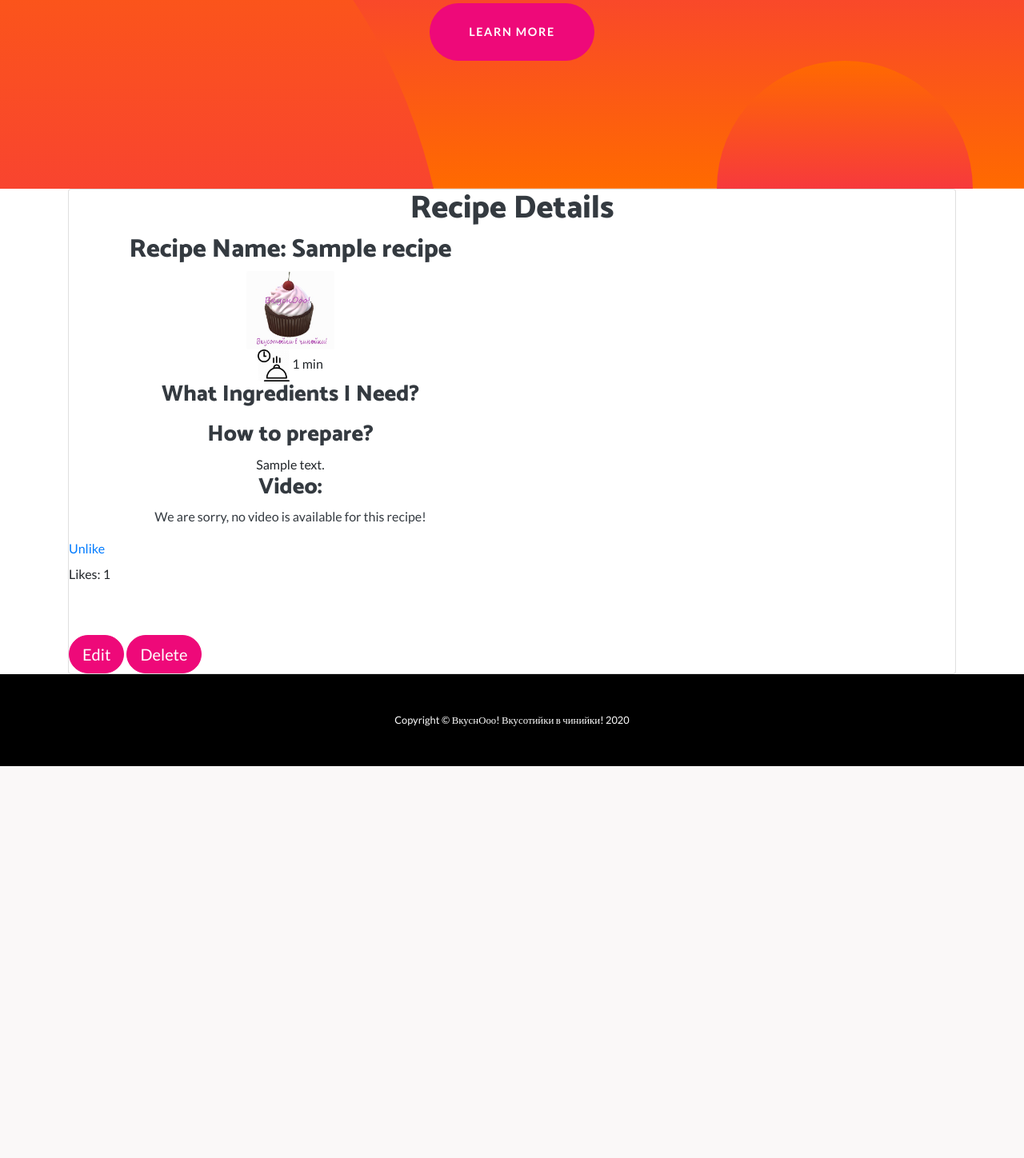
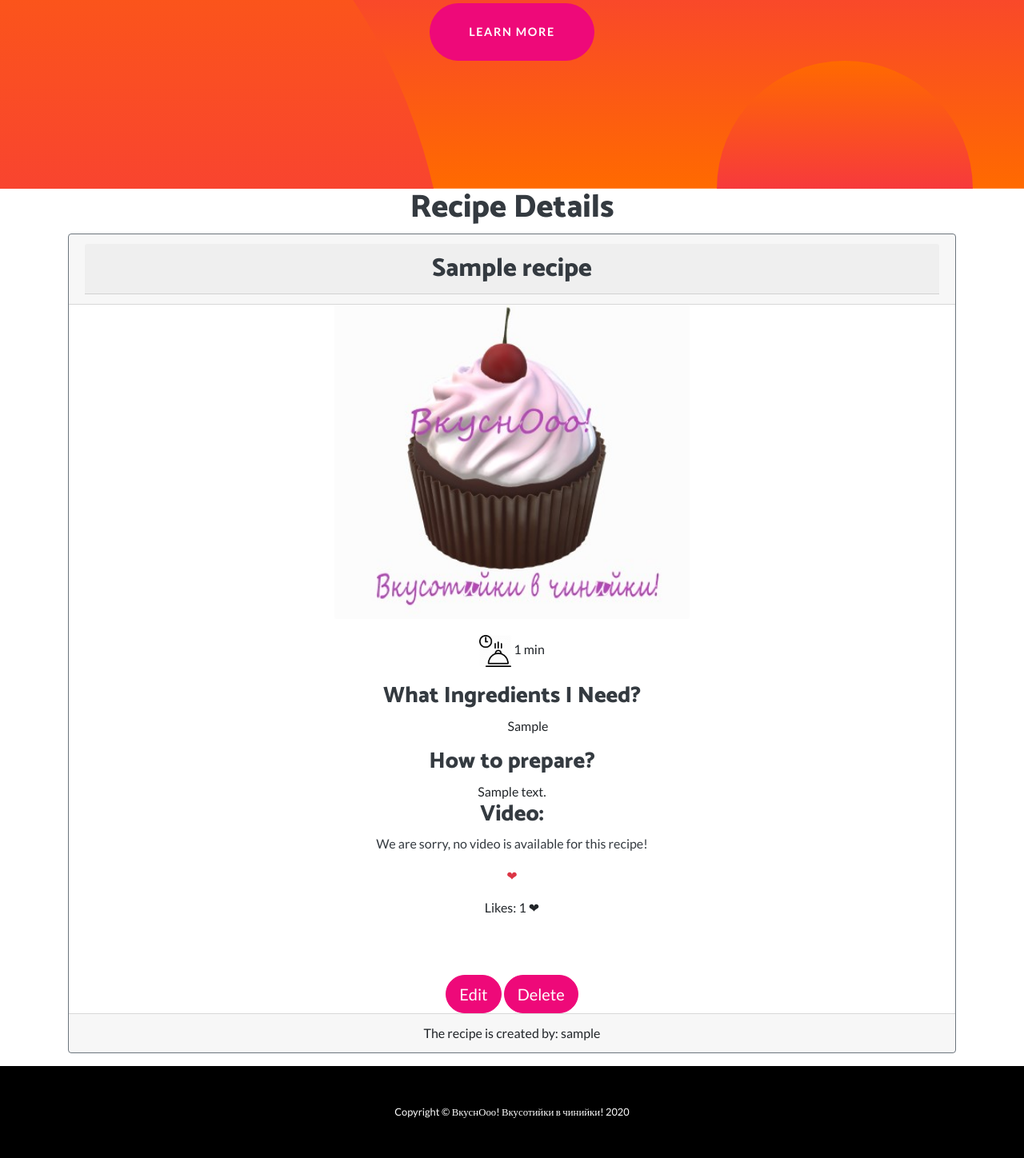
Before and after one commit to BAndonova/Python-Web-Framework-2020-VkusNooo_project, a Django app: page /details/1/ in a window 1280 px wide. Shown: the part 451-1899 px from the top of the page at 80% size. Before the commit the page ends 1409 px from the top, so only its background shows below. Run offline with Django 3.2, Linux system fonts and the light colour scheme; a user stored in the database is signed in; tables that the repository leaves empty hold one stand-in row (values such as "Sample post"); some libraries are stand-ins or nearby versions.

Commit message:
like button & details template

```diff
--- a/templates/details.html
+++ b/templates/details.html
@@ -6,40 +6,51 @@
 {% block site_content %}
     {% load bootstrap4 %}
 
-    <div class="container">
-        <div class="card">
+    <div class="container align-items-center">
+
         <h1 class="masthead-subheading text-dark text-center">Recipe Details</h1>
         <div class="d-inline p-52 w-50 text-center align-content-center">
-
-                <h2 class="masthead-subheading text-dark text-center">Recipe Name: {{ recipe.title }}</h2>
-
+            <div class="card card border-secondary mb-3">
+                <div class="card-header">
+                    <h2 class="card-header masthead-subheading text-dark text-center">
+                        {{ recipe.title }}</h2>
+                </div>
+                <div class="card-img-top">
                     {% if recipe.photo %}
-                    <img class="card-img-top" src="{{ recipe.photo.url }}" style="width: 20%; height: 20%"
+                        <img class="card-img align-content-center" src="{{ recipe.photo.url }}"
+                             style="width: 40%; height: 40%"
                              alt="Recipe Image">
                     {% else %}
                         <img class="card-img align-items-center" src="{% static 'img/vkusno3.jpg' %}"
-                         style="width: 20%; height: 20%"
+                             style="width: 40%; height: 40%"
                              alt="No image">
                     {% endif %}
+                </div>
 
-                <div class="time" align="center">
+                <div class="card-body">
+                    <div class="card-img-top">
                         <img src="{% static 'img/cooking time.png' %}" width="40" height="40"
                              class="d-inline-block align-items-center">
                         {{ recipe.time }} min
                     </div>
+                </div>
+                <div class="card-text">
                     <h3 class="masthead-subheading text-dark text-center">What Ingredients I Need?</h3>
-                <ul class="text-justify">
-                    {% for i in ingr %}
+                    <ul class="text-center list-group-item-text">
+                        {% for i in ingredients %}
 
-                        <li>{{ i }}</li>
+                            <li class="list-inline">{{ i }}</li>
 
                         {% endfor %}
                     </ul>
+                </div>
+                <div class="card-text">
                     <h3 class="masthead-subheading text-dark text-center">How to prepare?</h3>
                     <div class="text-center">
                         {{ recipe.description }}
                     </div>
-
+                </div>
+                <div class="card-img-top">
                     {% if recipe.video %}
                         <div class="masthead-subheading text-dark text-center">
                             <h3 class="masthead-subheading text-dark text-center"> Video:</h3>
@@ -50,19 +61,28 @@
                         </div>
                     {% else %}
                         <h3 class="masthead-subheading text-dark text-center"> Video:</h3>
-                    <p class="masthead-subheading text-dark text-center"> We are sorry, no video is available for this
+                        <p class="masthead-subheading text-dark text-center"> We are sorry, no video is available for
+                            this
                             recipe!</p>
                     {% endif %}
                 </div>
 
+                <div class="card-text align-items-center">
+                    {% if user.is_authenticated %}
                         {% if can_like %}
                             {% if has_liked %}
-                    <a class="ui button negative" href="{% url 'like recipe' recipe.id %}">Unlike</a>
+                                <a class="text-danger center-block" href="{% url 'like recipe' recipe.id %}">
+                                    <label for="toggle-heart">❤</label>
+                                </a>
                             {% else %}
-                    <a class="ui button positive" href="{% url 'like recipe' recipe.id %}">Like</a>
+                                <a class="text-danger center-block" href="{% url 'like recipe' recipe.id %}">
+                                    <label for="toggle-heart">❤</label>
+                                </a>
+
                             {% endif %}
                         {% endif %}
-            <p class="mt-2">Likes: {{ likes_count }}</p>
+                        <p class="mt-2">Likes: {{ likes_count }} <label for="toggle-heart">❤</label></p>
+                        </div>
 
 
                         {% if recipe.can_delete %}
@@ -73,6 +93,10 @@
                                    class="btn btn-primary btn-lg rounded-pill mt-5">Delete</a>
                             </div>
                         {% endif %}
+
+                        <div class="card-footer">The recipe is created by: {{ recipe.created_by }}</div>
+                    {% endif %}
+            </div>
         </div>
     </div>
 
--- a/templates/meals/healthy.html
+++ b/templates/meals/healthy.html
@@ -51,7 +51,7 @@
                                class="btn btn-primary btn-md rounded-pill mt-10">See
                                 Details</a>
                             {% if can_like %}
-                                <input action="{% url 'like recipe' rec.id %}" id="toggle-heart" type="checkbox"/>
+                                <input id="toggle-heart" type="checkbox"/>
                                 <label for="toggle-heart">❤</label>
                             {% else %}
                                 <input action="{% url 'like recipe' rec.id %}" id="toggle-heart" type="checkbox"/>
--- a/vkusnooo_app/views.py
+++ b/vkusnooo_app/views.py
@@ -83,8 +83,11 @@ def create_recipe(request):
 @login_required
 def edit_recipe(request, pk):
     recipe = Recipe.objects.get(pk=pk)
+
     if recipe.created_by_id == request.user.id or request.user.is_superuser:
         recipe.can_delete = True
+    else:
+        recipe.can_delete = False
 
     if request.method == 'GET':
         context = {
```
Lines whose indentation alone changed are shown as unchanged.
